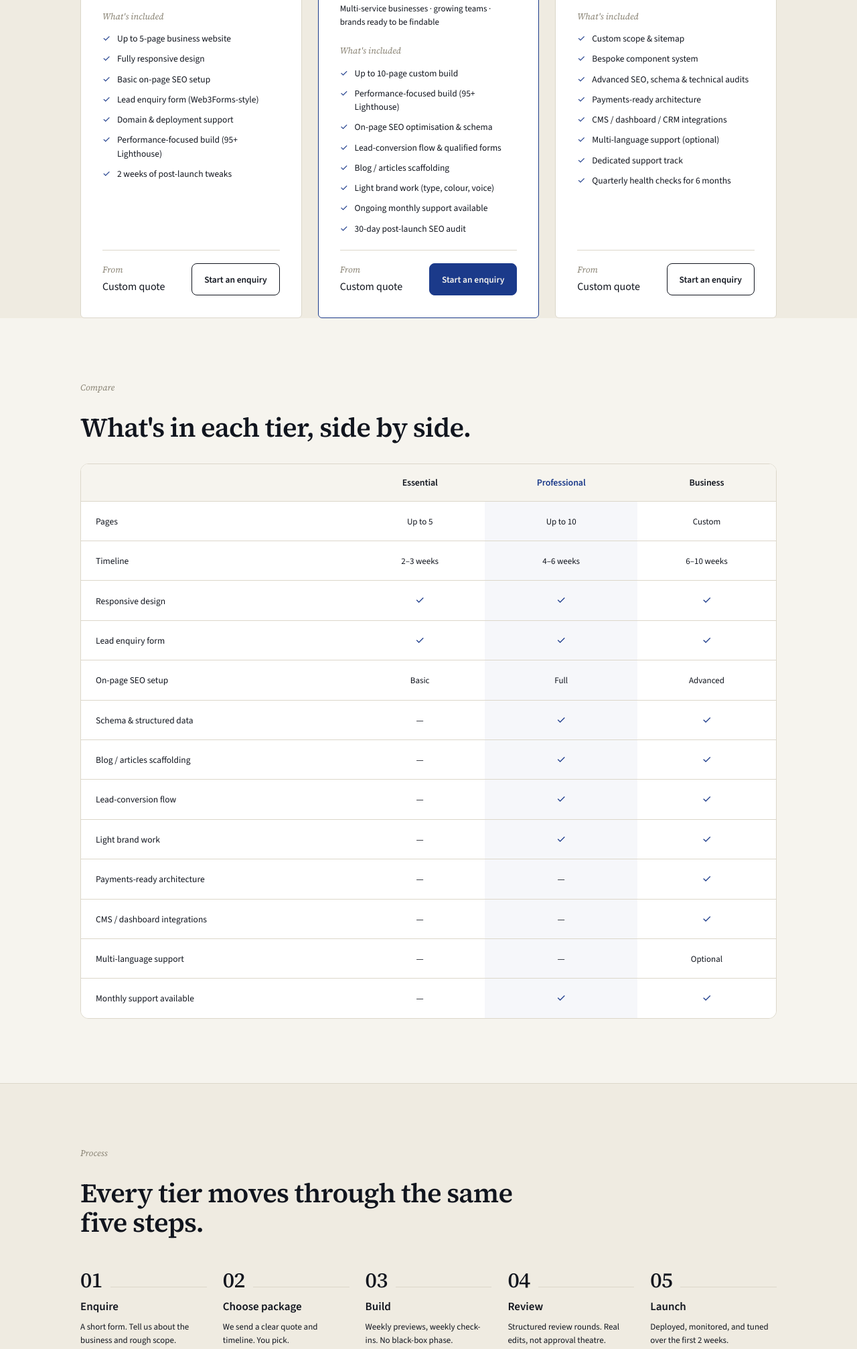
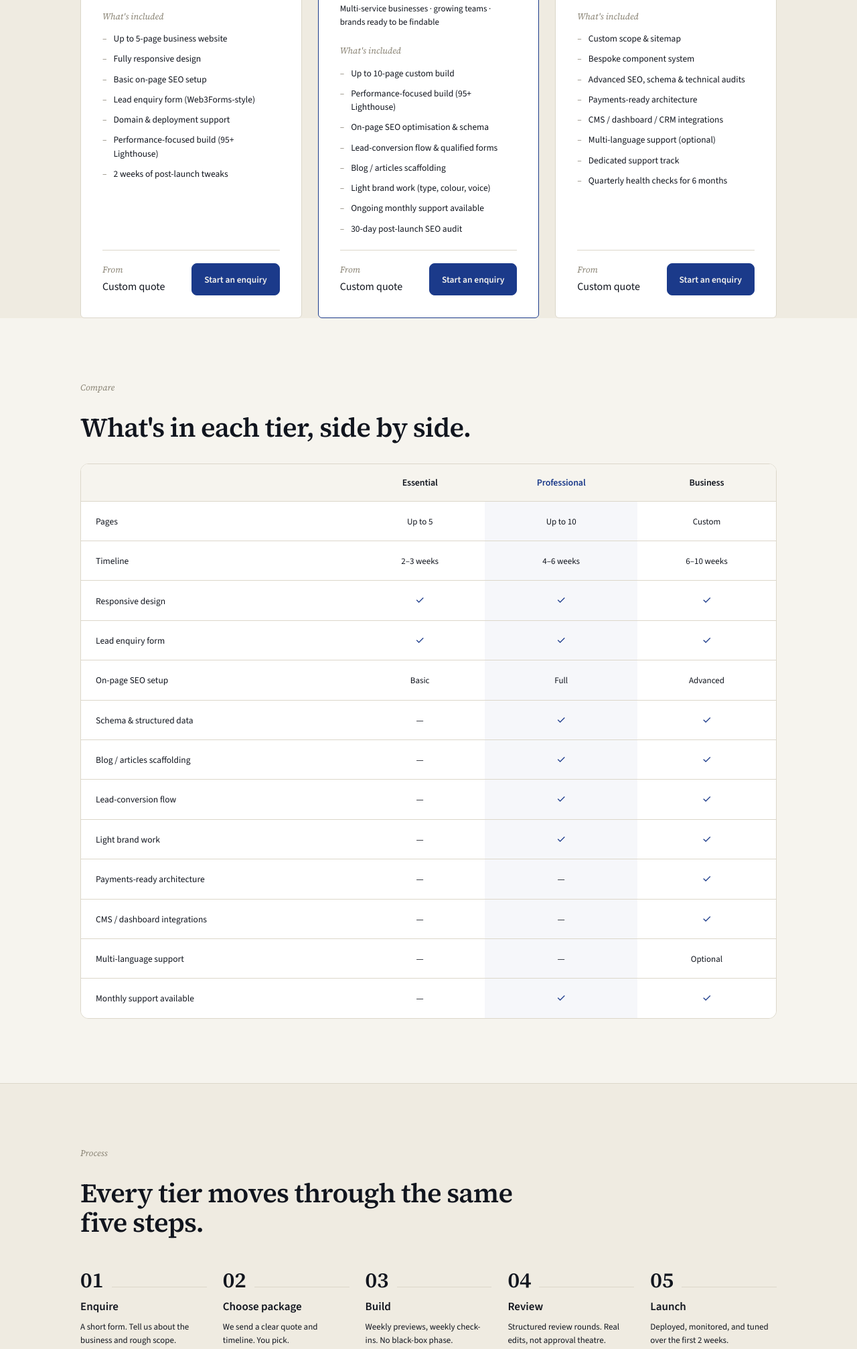
Before and after one commit to paeveul/paeveul-official, a plain HTML site: page main/packages.html in a window 1280 px wide. Shown: the part 927-2941 px from the top of the page at 67% size. Drawn offline with nearby package versions, Linux system fonts and the light colour scheme.

Commit message:
feat(v2): Phase 6 — Packages page rebuild (packages.html)

```diff
--- a/main/packages.html
+++ b/main/packages.html
@@ -144,10 +144,8 @@
       gap: 24px;
     }
     .pk-process-num {
-      font-size: 32px;
-      font-weight: 500;
-      color: var(--pv-ink);
-      letter-spacing: -0.02em;
+      display: inline-flex;
+      align-items: baseline;
     }
     .pk-process-rule {
       flex: 1;
@@ -183,14 +181,17 @@
       .pk-addons { grid-template-columns: 1fr; }
       .pk-faq-split { grid-template-columns: 1fr; gap: 32px; }
       .pk-process { grid-template-columns: 1fr; }
-      .pk-cta-h2 { font-size: 30px !important; }
-      .pk-cta-buttons { flex-direction: column; align-items: center; }
-      .pk-cta-buttons a { text-align: center; }
+      .pk-cta-h2 { font-size: 26px !important; }
+      .pk-cta-grid { grid-template-columns: 1fr !important; gap: 24px !important; }
+      .pk-cta-panel { padding: 64px 32px 56px !important; }
+      .pk-cta-actions { align-self: stretch; }
+      .pk-cta-actions a { width: 100%; text-align: center; display: flex !important; justify-content: center; }
     }
     @media (max-width: 700px) {
       .pk-compare-wrap { overflow-x: auto; }
       .pk-compare { min-width: 560px; }
       .pk-section-h2 { font-size: 30px !important; }
+      .pk-cta-panel { padding: 48px 20px 40px !important; }
     }
     @media (max-width: 380px) {
       .pk-card { padding: 20px; }
@@ -279,31 +280,31 @@
           <div style="font-family:var(--pv-font-serif);font-style:italic;font-size:13px;color:var(--pv-stone);margin-bottom:12px;">What's included</div>
           <ul class="pk-feature-list">
             <li class="pk-feature-item">
-              <span style="color:var(--pv-cobalt);">✓</span>
+              <span style="color:var(--pv-stone);">–</span>
               <span>Up to 5-page business website</span>
             </li>
             <li class="pk-feature-item">
-              <span style="color:var(--pv-cobalt);">✓</span>
+              <span style="color:var(--pv-stone);">–</span>
               <span>Fully responsive design</span>
             </li>
             <li class="pk-feature-item">
-              <span style="color:var(--pv-cobalt);">✓</span>
+              <span style="color:var(--pv-stone);">–</span>
               <span>Basic on-page SEO setup</span>
             </li>
             <li class="pk-feature-item">
-              <span style="color:var(--pv-cobalt);">✓</span>
+              <span style="color:var(--pv-stone);">–</span>
               <span>Lead enquiry form (Web3Forms-style)</span>
             </li>
             <li class="pk-feature-item">
-              <span style="color:var(--pv-cobalt);">✓</span>
+              <span style="color:var(--pv-stone);">–</span>
               <span>Domain &amp; deployment support</span>
             </li>
             <li class="pk-feature-item">
-              <span style="color:var(--pv-cobalt);">✓</span>
+              <span style="color:var(--pv-stone);">–</span>
               <span>Performance-focused build (95+ Lighthouse)</span>
             </li>
             <li class="pk-feature-item">
-              <span style="color:var(--pv-cobalt);">✓</span>
+              <span style="color:var(--pv-stone);">–</span>
               <span>2 weeks of post-launch tweaks</span>
             </li>
           </ul>
@@ -314,7 +315,7 @@
             <div style="font-family:var(--pv-font-serif);font-style:italic;font-size:13px;color:var(--pv-stone);">From</div>
             <div style="font-size:16px;font-weight:500;margin-top:2px;">Custom quote</div>
           </div>
-          <a href="contact.html" class="pv-btn pv-btn--secondary" style="padding:12px 18px;font-size:13.5px;text-decoration:none;display:inline-block;">Start an enquiry</a>
+          <a href="contact.html" class="pv-btn pv-btn--primary" style="padding:12px 18px;font-size:13.5px;text-decoration:none;display:inline-block;">Start an enquiry</a>
         </div>
       </div>
 
@@ -347,35 +348,35 @@
           <div style="font-family:var(--pv-font-serif);font-style:italic;font-size:13px;color:var(--pv-stone);margin-bottom:12px;">What's included</div>
           <ul class="pk-feature-list">
             <li class="pk-feature-item">
-              <span style="color:var(--pv-cobalt);">✓</span>
+              <span style="color:var(--pv-stone);">–</span>
               <span>Up to 10-page custom build</span>
             </li>
             <li class="pk-feature-item">
-              <span style="color:var(--pv-cobalt);">✓</span>
+              <span style="color:var(--pv-stone);">–</span>
               <span>Performance-focused build (95+ Lighthouse)</span>
             </li>
             <li class="pk-feature-item">
-              <span style="color:var(--pv-cobalt);">✓</span>
+              <span style="color:var(--pv-stone);">–</span>
               <span>On-page SEO optimisation &amp; schema</span>
             </li>
             <li class="pk-feature-item">
-              <span style="color:var(--pv-cobalt);">✓</span>
+              <span style="color:var(--pv-stone);">–</span>
               <span>Lead-conversion flow &amp; qualified forms</span>
             </li>
             <li class="pk-feature-item">
-              <span style="color:var(--pv-cobalt);">✓</span>
+              <span style="color:var(--pv-stone);">–</span>
               <span>Blog / articles scaffolding</span>
             </li>
             <li class="pk-feature-item">
-              <span style="color:var(--pv-cobalt);">✓</span>
+              <span style="color:var(--pv-stone);">–</span>
               <span>Light brand work (type, colour, voice)</span>
             </li>
             <li class="pk-feature-item">
-              <span style="color:var(--pv-cobalt);">✓</span>
+              <span style="color:var(--pv-stone);">–</span>
               <span>Ongoing monthly support available</span>
             </li>
             <li class="pk-feature-item">
-              <span style="color:var(--pv-cobalt);">✓</span>
+              <span style="color:var(--pv-stone);">–</span>
               <span>30-day post-launch SEO audit</span>
             </li>
           </ul>
@@ -418,35 +419,35 @@
           <div style="font-family:var(--pv-font-serif);font-style:italic;font-size:13px;color:var(--pv-stone);margin-bottom:12px;">What's included</div>
           <ul class="pk-feature-list">
             <li class="pk-feature-item">
-              <span style="color:var(--pv-cobalt);">✓</span>
+              <span style="color:var(--pv-stone);">–</span>
               <span>Custom scope &amp; sitemap</span>
             </li>
             <li class="pk-feature-item">
-              <span style="color:var(--pv-cobalt);">✓</span>
+              <span style="color:var(--pv-stone);">–</span>
               <span>Bespoke component system</span>
             </li>
             <li class="pk-feature-item">
-              <span style="color:var(--pv-cobalt);">✓</span>
+              <span style="color:var(--pv-stone);">–</span>
               <span>Advanced SEO, schema &amp; technical audits</span>
             </li>
             <li class="pk-feature-item">
-              <span style="color:var(--pv-cobalt);">✓</span>
+              <span style="color:var(--pv-stone);">–</span>
               <span>Payments-ready architecture</span>
             </li>
             <li class="pk-feature-item">
-              <span style="color:var(--pv-cobalt);">✓</span>
+              <span style="color:var(--pv-stone);">–</span>
               <span>CMS / dashboard / CRM integrations</span>
             </li>
             <li class="pk-feature-item">
-              <span style="color:var(--pv-cobalt);">✓</span>
+              <span style="color:var(--pv-stone);">–</span>
               <span>Multi-language support (optional)</span>
             </li>
             <li class="pk-feature-item">
-              <span style="color:var(--pv-cobalt);">✓</span>
+              <span style="color:var(--pv-stone);">–</span>
               <span>Dedicated support track</span>
             </li>
             <li class="pk-feature-item">
-              <span style="color:var(--pv-cobalt);">✓</span>
+              <span style="color:var(--pv-stone);">–</span>
               <span>Quarterly health checks for 6 months</span>
             </li>
           </ul>
@@ -457,7 +458,7 @@
             <div style="font-family:var(--pv-font-serif);font-style:italic;font-size:13px;color:var(--pv-stone);">From</div>
             <div style="font-size:16px;font-weight:500;margin-top:2px;">Custom quote</div>
           </div>
-          <a href="contact.html" class="pv-btn pv-btn--secondary" style="padding:12px 18px;font-size:13.5px;text-decoration:none;display:inline-block;">Start an enquiry</a>
+          <a href="contact.html" class="pv-btn pv-btn--primary" style="padding:12px 18px;font-size:13.5px;text-decoration:none;display:inline-block;">Start an enquiry</a>
         </div>
       </div>
 
@@ -592,7 +593,7 @@
 
       <div class="pk-process-step">
         <div style="display:flex;align-items:baseline;gap:12px;margin-bottom:10px;">
-          <span class="pv-stat-value pk-process-num" style="font-size:32px;">01</span>
+          <span class="pv-stat pv-stat--md pk-process-num"><span class="pv-stat-value">01</span></span>
           <span class="pk-process-rule"></span>
         </div>
         <div style="font-size:17px;font-weight:600;margin-bottom:6px;">Enquire</div>
@@ -601,7 +602,7 @@
 
       <div class="pk-process-step">
         <div style="display:flex;align-items:baseline;gap:12px;margin-bottom:10px;">
-          <span class="pv-stat-value pk-process-num" style="font-size:32px;">02</span>
+          <span class="pv-stat pv-stat--md pk-process-num"><span class="pv-stat-value">02</span></span>
           <span class="pk-process-rule"></span>
         </div>
         <div style="font-size:17px;font-weight:600;margin-bottom:6px;">Choose package</div>
@@ -610,7 +611,7 @@
 
       <div class="pk-process-step">
         <div style="display:flex;align-items:baseline;gap:12px;margin-bottom:10px;">
-          <span class="pv-stat-value pk-process-num" style="font-size:32px;">03</span>
+          <span class="pv-stat pv-stat--md pk-process-num"><span class="pv-stat-value">03</span></span>
           <span class="pk-process-rule"></span>
         </div>
         <div style="font-size:17px;font-weight:600;margin-bottom:6px;">Build</div>
@@ -619,7 +620,7 @@
 
       <div class="pk-process-step">
         <div style="display:flex;align-items:baseline;gap:12px;margin-bottom:10px;">
-          <span class="pv-stat-value pk-process-num" style="font-size:32px;">04</span>
+          <span class="pv-stat pv-stat--md pk-process-num"><span class="pv-stat-value">04</span></span>
           <span class="pk-process-rule"></span>
         </div>
         <div style="font-size:17px;font-weight:600;margin-bottom:6px;">Review</div>
@@ -628,7 +629,7 @@
 
       <div class="pk-process-step">
         <div style="display:flex;align-items:baseline;gap:12px;margin-bottom:10px;">
-          <span class="pv-stat-value pk-process-num" style="font-size:32px;">05</span>
+          <span class="pv-stat pv-stat--md pk-process-num"><span class="pv-stat-value">05</span></span>
           <span class="pk-process-rule"></span>
         </div>
         <div style="font-size:17px;font-weight:600;margin-bottom:6px;">Launch</div>
@@ -657,7 +658,7 @@
           <p class="pv-section-label" style="margin:0;">Add-on 01</p>
           <span style="font-family:var(--pv-font-serif);font-style:italic;font-size:11px;color:var(--pv-stone);">Professional and Business</span>
         </div>
-        <div style="font-size:18px;font-weight:600;margin-bottom:8px;">Monthly support retainer</div>
+        <div style="font-family:var(--pv-font-serif);font-size:18px;font-weight:600;margin-bottom:8px;">Monthly support retainer</div>
         <p style="margin:0;font-size:13.5px;color:var(--pv-muted);line-height:1.6;">Updates, monitoring, content edits, incremental improvements. Scoped to what you actually need.</p>
       </div>
 
@@ -666,7 +667,7 @@
           <p class="pv-section-label" style="margin:0;">Add-on 02</p>
           <span style="font-family:var(--pv-font-serif);font-style:italic;font-size:11px;color:var(--pv-stone);">Any tier</span>
         </div>
-        <div style="font-size:18px;font-weight:600;margin-bottom:8px;">Copy &amp; content shaping</div>
+        <div style="font-family:var(--pv-font-serif);font-size:18px;font-weight:600;margin-bottom:8px;">Copy &amp; content shaping</div>
         <p style="margin:0;font-size:13.5px;color:var(--pv-muted);line-height:1.6;">We help structure, edit, and (when needed) write the words. Available as an add-on.</p>
       </div>
 
@@ -675,7 +676,7 @@
           <p class="pv-section-label" style="margin:0;">Add-on 03</p>
           <span style="font-family:var(--pv-font-serif);font-style:italic;font-size:11px;color:var(--pv-stone);">Professional and Business</span>
         </div>
-        <div style="font-size:18px;font-weight:600;margin-bottom:8px;">Brand identity (light)</div>
+        <div style="font-family:var(--pv-font-serif);font-size:18px;font-weight:600;margin-bottom:8px;">Brand identity (light)</div>
         <p style="margin:0;font-size:13.5px;color:var(--pv-muted);line-height:1.6;">Typography, colour, voice. Not a full brand identity — a coherent system to launch from.</p>
       </div>
 
@@ -684,7 +685,7 @@
           <p class="pv-section-label" style="margin:0;">Add-on 04</p>
           <span style="font-family:var(--pv-font-serif);font-style:italic;font-size:11px;color:var(--pv-stone);">Professional and Business</span>
         </div>
-        <div style="font-size:18px;font-weight:600;margin-bottom:8px;">SEO content scaffolding</div>
+        <div style="font-family:var(--pv-font-serif);font-size:18px;font-weight:600;margin-bottom:8px;">SEO content scaffolding</div>
         <p style="margin:0;font-size:13.5px;color:var(--pv-muted);line-height:1.6;">Topic clusters, page architecture, internal-linking strategy. Not link-building.</p>
       </div>
 
@@ -746,17 +747,20 @@
 </section>
 
 <!-- ── CLOSING CTA ──────────────────────────────────── -->
-<section style="border-top:1px solid var(--pv-border);background:var(--pv-paper);position:relative;">
-  <div class="pg-wrap" style="position:relative;padding:88px 0;text-align:center;">
-    <h2 class="pk-cta-h2" style="font-size:44px;font-weight:600;line-height:1.1;margin:0 auto;letter-spacing:-0.02em;max-width:760px;">
-      Not sure which tier fits? Tell us about the project.
-    </h2>
-    <p style="margin-top:18px;font-size:16px;color:var(--pv-muted);line-height:1.6;max-width:540px;margin:18px auto 0;">
-      One short enquiry. We reply within 1–3 business working days with a recommended tier and a quote.
-    </p>
-    <div class="pk-cta-buttons" style="margin-top:32px;display:flex;gap:12px;justify-content:center;flex-wrap:wrap;">
-      <a href="contact.html" class="pv-btn pv-btn--primary">Start an enquiry</a>
-      <a href="portfolio.html" class="pv-btn pv-btn--secondary">See past projects</a>
+<section class="pk-cta-panel-outer" style="background:var(--pv-paper);padding:0 0 96px;">
+  <div class="pg-wrap">
+    <div class="pk-cta-panel" style="background:var(--pv-card);border-top:1px solid var(--pv-hairline);border-bottom:1px solid var(--pv-hairline);padding:112px 80px 96px;">
+      <div class="pk-cta-grid" style="display:grid;grid-template-columns:1.4fr 1fr;gap:64px;align-items:center;">
+        <div>
+          <p class="pv-section-label" style="margin-bottom:16px;">Not sure where to start?</p>
+          <h2 class="pk-cta-h2" style="font-size:36px;font-weight:600;line-height:1.1;margin:0;letter-spacing:-0.02em;">Tell us about the project. We'll recommend a tier.</h2>
+          <p style="margin-top:14px;font-size:15px;color:var(--pv-slate);line-height:1.6;">One short enquiry. We reply within 1–3 business working days with a recommended tier and a quote.</p>
+        </div>
+        <div class="pk-cta-actions" style="display:flex;flex-direction:column;gap:16px;align-items:flex-start;">
+          <a href="contact.html" class="pv-btn pv-btn--primary" style="display:inline-flex;align-items:center;gap:6px;">Start an enquiry</a>
+          <a href="portfolio.html" class="pv-btn pv-btn--secondary">See past projects</a>
+        </div>
+      </div>
     </div>
   </div>
 </section>
@@ -789,7 +793,7 @@
       </div>
     </div>
     <div class="pg-footer-bottom">
-      <span>© 2026 Paeveul Studio · Made with care</span>
+      <span>© 2026 Paeveul Studio</span>
       <nav class="pg-legal-nav" aria-label="Legal">
         <a href="privacy/index.html">Privacy Notice</a>
         <span class="pg-legal-sep" aria-hidden="true">·</span>
```
